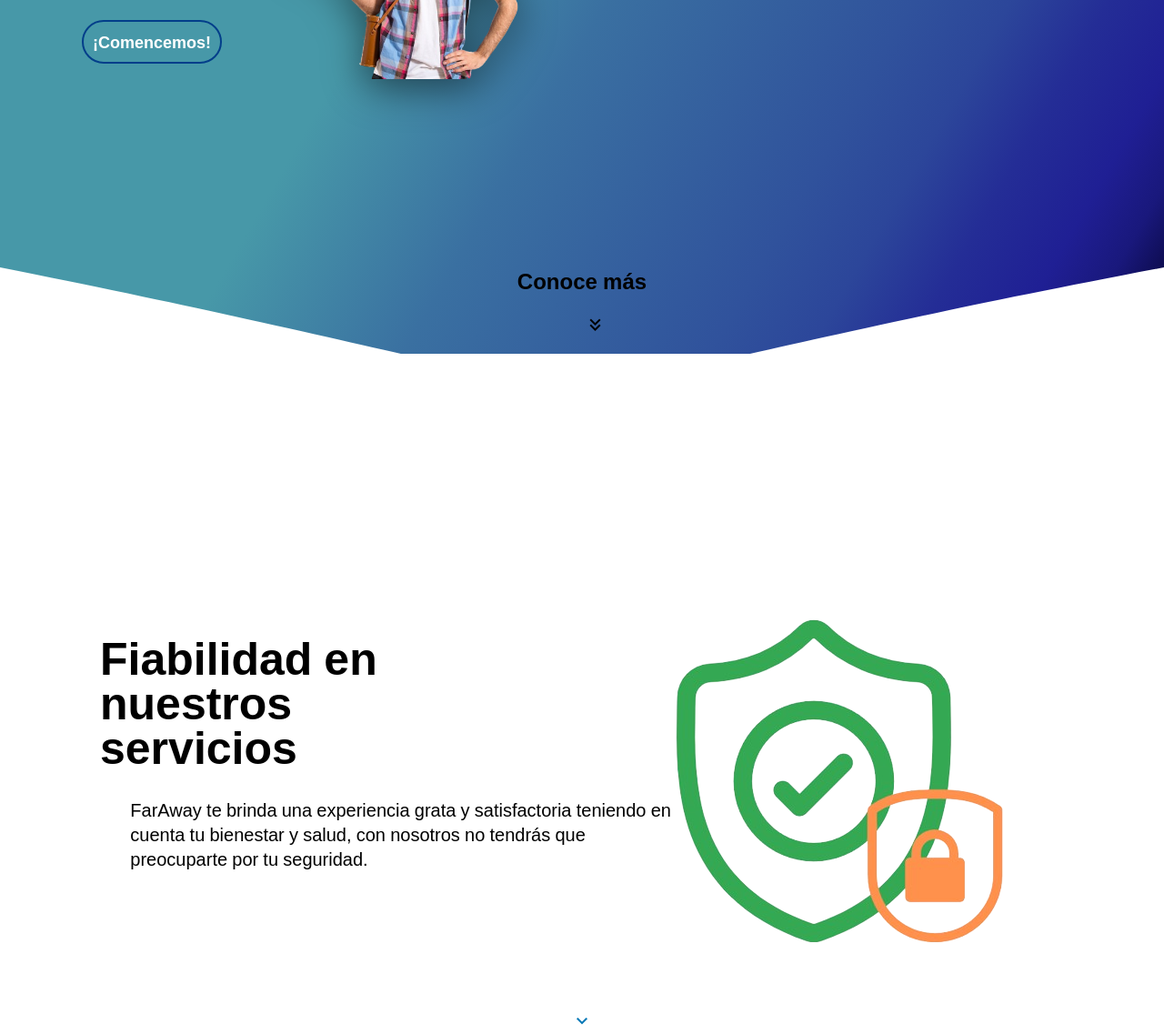
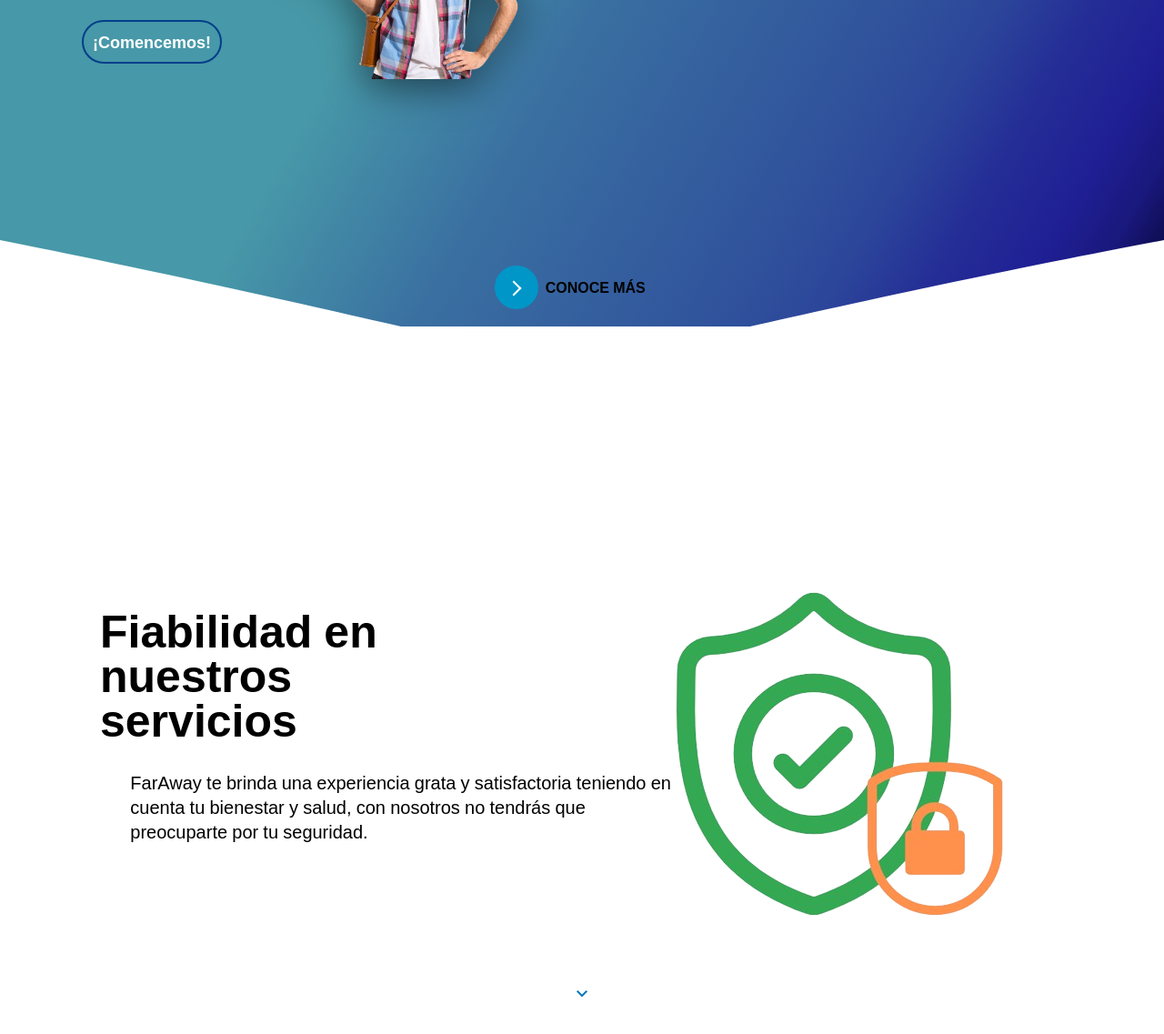
Before and after one commit to WebFarAway/FARAWAY, a Flask app: page / in a window 1280 px wide. Shown: the part 477-1614 px from the top of the page at 91% size. After the commit the page ends 1574 px from the top, so only its background shows below. Run offline with Flask 3, Linux system fonts and the light colour scheme; some libraries are stand-ins or nearby versions.

Commit message:
UpDate 4

```diff
--- a/static/css/inicioPagina.css
+++ b/static/css/inicioPagina.css
@@ -5,6 +5,7 @@
     text-decoration: none;
     font-family: 'Noto Sans Linear B', sans-serif;
     scrollbar-width: none;
+    scroll-behavior: smooth;
 }
 
 body {
@@ -223,20 +224,102 @@ header {
     display: flex;
     justify-content: center;
     align-items: center;
+    z-index: 20;
 }
 
 .conocemas {
     display: flex;
     justify-content: center;
     align-items: center;
+    margin-bottom: 19px;
 }
 
-.flecha_abajo {
-    display: flex;
-    margin: 20px;
-    margin-left: 49px;
-    justify-content: center;
-    align-items: center;
+.conocemas button {
+    position: relative;
+    display: inline-block;
+    cursor: pointer;
+    outline: none;
+    border: 0;
+    vertical-align: middle;
+    text-decoration: none;
+    background: transparent;
+    padding: 0;
+    font-size: inherit;
+    font-family: inherit;
+}
+
+.conocemas button.learn-more {
+    width: 12rem;
+    height: auto;
+}
+
+.conocemas button.learn-more .circle {
+    transition: all 0.45s cubic-bezier(0.65, 0, 0.076, 1);
+    position: relative;
+    display: block;
+    margin: 0;
+    width: 3rem;
+    height: 3rem;
+    background: #0096C7;
+    border-radius: 1.625rem;
+}
+
+.conocemas button.learn-more .circle .icon {
+    transition: all 0.45s cubic-bezier(0.65, 0, 0.076, 1);
+    position: absolute;
+    top: 0;
+    bottom: 0;
+    margin: auto;
+    background: #fff;
+}
+
+.conocemas button.learn-more .circle .icon.arrow {
+    transition: all 0.45s cubic-bezier(0.65, 0, 0.076, 1);
+    left: 0.625rem;
+    width: 1.125rem;
+    height: 0.125rem;
+    background: none;
+}
+
+.conocemas button.learn-more .circle .icon.arrow::before {
+    position: absolute;
+    content: "";
+    top: -0.29rem;
+    right: 0.0625rem;
+    width: 0.625rem;
+    height: 0.625rem;
+    border-top: 0.125rem solid #fff;
+    border-right: 0.125rem solid #fff;
+    transform: rotate(45deg);
+}
+
+.conocemas button.learn-more .button-text {
+    transition: all 0.45s cubic-bezier(0.65, 0, 0.076, 1);
+    position: absolute;
+    top: 0;
+    left: 0;
+    right: 0;
+    bottom: 0;
+    padding: 0.75rem 0;
+    margin: 0 0 0 1.85rem;
+    color: #000;
+    font-weight: 700;
+    line-height: 1.6;
+    text-align: center;
+    text-transform: uppercase;
+}
+
+.conocemas button:hover .circle {
+    width: 100%;
+}
+
+.conocemas button:hover .circle .icon.arrow {
+    background: #fff;
+    transform: translate(1rem, 0);
+}
+
+.conocemas button:hover .button-text {
+    color: #fff;
 }
 
 .login_register button {
--- a/static/js/inicioPagina.js
+++ b/static/js/inicioPagina.js
@@ -0,0 +1,6 @@
+function BajarContenedor() {
+    setTimeout(() => {
+        const contacto = document.getElementById("contenedorSeguridad");
+        contacto.scrollIntoView({behavior: "smooth"});
+    });
+}
--- a/templates/inicioPagina.html
+++ b/templates/inicioPagina.html
@@ -78,7 +78,7 @@
             </div>
 
             <div class="boton_descubre">
-                <button>¡Comencemos!</button>
+                <button onclick="BajarContenedor()">¡Comencemos!</button>
             </div>
         </div>
         <div class="imagen_viajero">
@@ -89,17 +89,22 @@
         <div class="despliegue">
             <div class="funcion">
                 <div class="conocemas">
-                    <h2>Conoce más</h2>
+                    <button class="learn-more" onclick="BajarContenedor()">
+                        <span class="circle" aria-hidden="true">
+                        <span class="icon arrow"></span>
+                        </span>
+                        <span class="button-text">Conoce Más</span>
+                    </button>
                 </div>
-                <div class="flecha_abajo">
-                    <span class="material-symbols-outlined">keyboard_double_arrow_down</span>
-                </div>
+
             </div>
         </div>
     </div>
     <div class="final_body" ><svg viewBox="0 0 500 150" preserveAspectRatio="none"><path d="M0.00,49.98 C332.10,218.59 162.24,213.66 500.00,49.98 L500.00,150.00 L0.00,150.00 Z" "></path></svg></div>
     <div style="height: 150px; overflow: hidden;" ><svg viewBox="0 0 500 150" preserveAspectRatio="none" style="height: 100%; width: 100%;"><path d="M0.00,49.98 C332.10,218.59 162.24,213.66 500.00,49.98 L500.00,150.00 L0.00,150.00 Z" style="stroke: none; fill: #fff;"></path></svg></div>
-    <div class="contenedor_seguridad">
+
+    <section id="contenedorSeguridad">
+    <div class="contenedor_seguridad" >
         <div class="texto_seguridad">
             <h1>Fiabilidad en nuestros servicios</h1>
             <p>FarAway te brinda una experiencia grata y satisfactoria teniendo en cuenta tu bienestar y salud, con nosotros no tendrás que preocuparte por tu seguridad.</p>
@@ -108,6 +113,7 @@
             <img src="{{url_for('static', filename= 'img/imagen8.png')}}">
         </div>
     </div>
+    </section>
     <div class="flecha_seguridad">
     <span class="material-symbols-outlined flecha">expand_more</span>
     </div>
```
